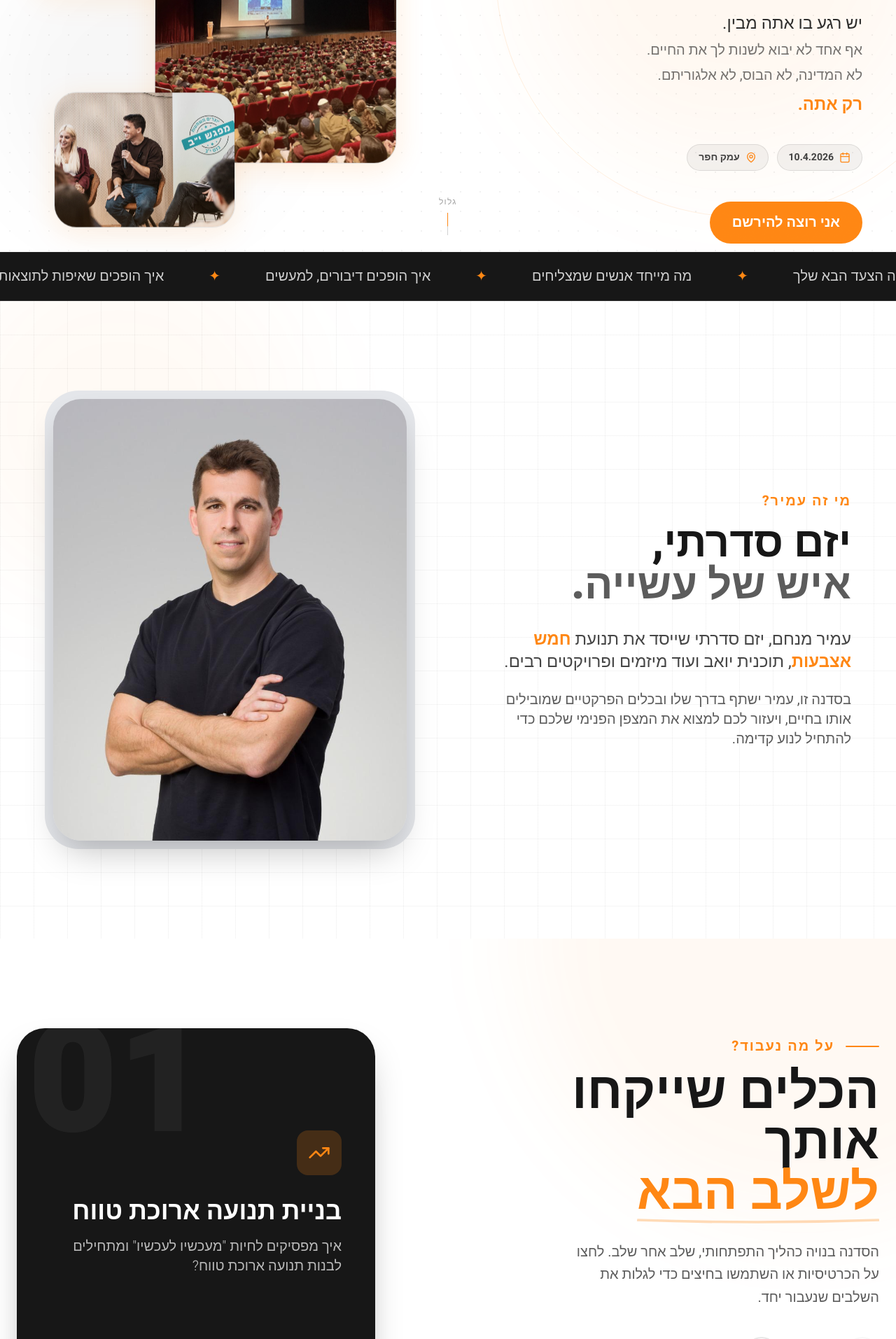
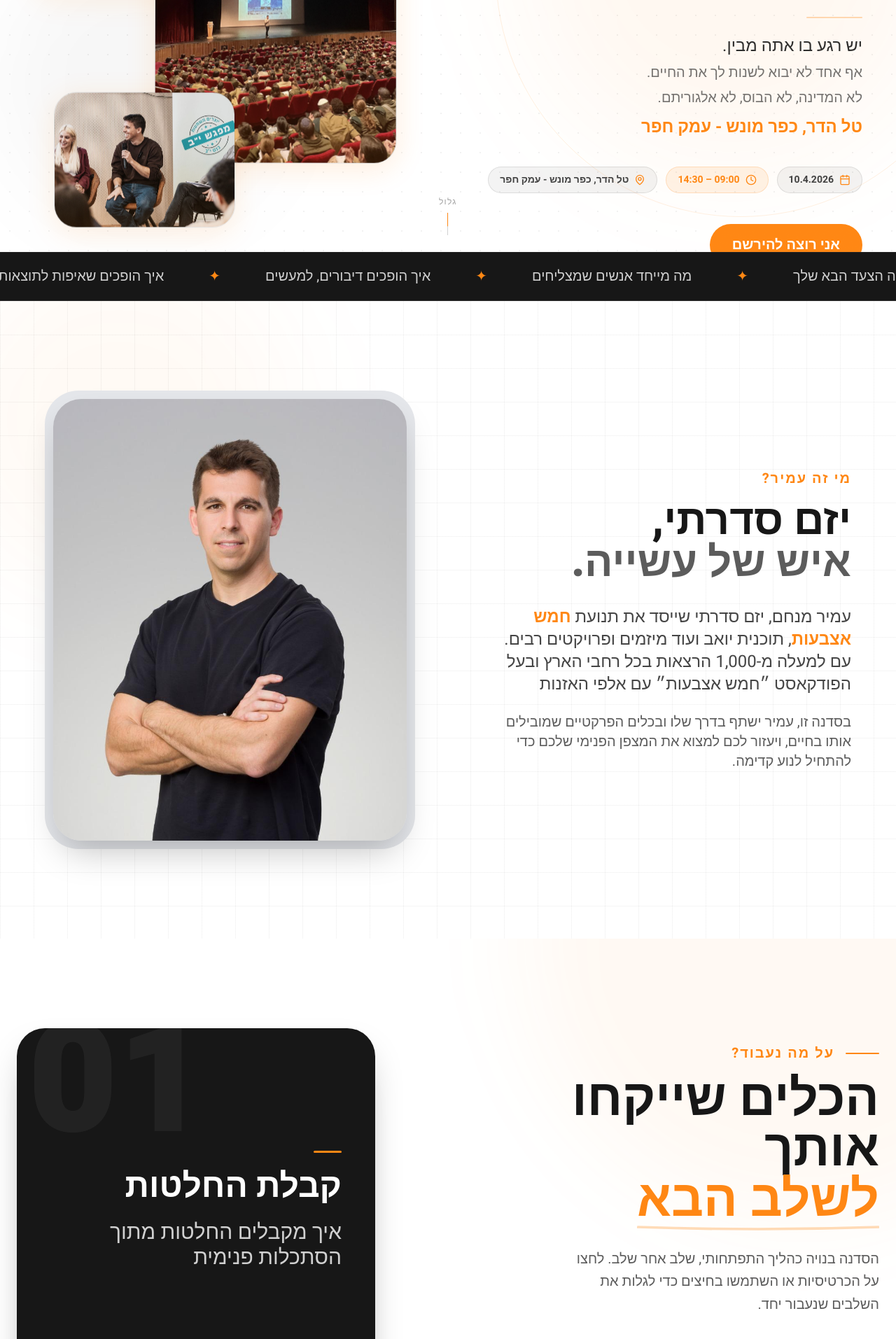
Before and after one commit to eladman/AMIR_PERSONAL, a Next.js app: page / in a window 1280 px wide. Shown: the part 440-2353 px from the top of the page at 70% size. Built offline with nearby package versions, Linux system fonts and the light colour scheme.

Commit message:
batch 1 of NOA fixes

```diff
--- a/src/app/globals.css
+++ b/src/app/globals.css
@@ -76,6 +76,7 @@
 /* Prevent flash of content before GSAP animations initialize */
 .hero-float-img,
 .hero-subtitle,
+.hero-tagline,
 .hero-manifesto,
 .hero-cta,
 .hero-scroll-indicator,
--- a/src/components/About.tsx
+++ b/src/components/About.tsx
@@ -54,12 +54,12 @@ export default function About() {
           </h2>
 
           <h3 className="about-element text-4xl md:text-5xl lg:text-6xl font-black mb-8 leading-tight">
-            יזם סדרתי, <br/>
+            יזם סדרתי, <br />
             <span className="text-secondary/70">איש של עשייה.</span>
           </h3>
 
           <p className="about-element text-xl md:text-2xl leading-relaxed text-secondary/80 font-medium">
-            עמיר מנחם, יזם סדרתי שייסד את תנועת <span className="text-primary font-bold">חמש אצבעות</span>, תוכנית יואב ועוד מיזמים ופרויקטים רבים.
+            עמיר מנחם, יזם סדרתי שייסד את תנועת <span className="text-primary font-bold">חמש אצבעות</span>, תוכנית יואב ועוד מיזמים ופרויקטים רבים. עם למעלה מ-1,000 הרצאות בכל רחבי הארץ ובעל הפודקאסט ״חמש אצבעות״ עם אלפי האזנות
           </p>
 
           <p className="about-element text-lg md:text-xl leading-relaxed text-secondary/70 mt-6">
--- a/src/components/Closing.tsx
+++ b/src/components/Closing.tsx
@@ -132,7 +132,7 @@ export default function Closing() {
           <span className="w-1 h-1 rounded-full bg-secondary/30" />
           <span className="inline-flex items-center gap-2 text-lg font-bold">
             <svg xmlns="http://www.w3.org/2000/svg" width="20" height="20" viewBox="0 0 24 24" fill="none" stroke="currentColor" strokeWidth="2" strokeLinecap="round" strokeLinejoin="round" className="text-primary"><path d="M20 10c0 6-8 12-8 12s-8-6-8-12a8 8 0 0 1 16 0Z"/><circle cx="12" cy="10" r="3"/></svg>
-            עמק חפר
+            טל הדר, כפר מונש - עמק חפר
           </span>
         </div>
 
--- a/src/components/Footer.tsx
+++ b/src/components/Footer.tsx
@@ -25,7 +25,7 @@ export default function Footer() {
         <div className="footer-el flex flex-col items-center md:items-start gap-2">
           <h4 className="font-black text-2xl tracking-tight">עמיר מנחם</h4>
           <p className="text-secondary/60 text-sm font-medium">מאפס לאחד - סדנה אישית</p>
-          <p className="text-secondary/50 text-xs font-medium">10.4.2026 · עמק חפר</p>
+          <p className="text-secondary/50 text-xs font-medium">10.4.2026 · טל הדר, כפר מונש - עמק חפר</p>
         </div>
 
         <div className="footer-el flex flex-wrap items-center justify-center md:justify-start gap-4 md:gap-6 text-secondary/60 text-sm font-medium">
--- a/src/components/Format.tsx
+++ b/src/components/Format.tsx
@@ -61,21 +61,14 @@ export default function Format() {
             איך זה יראה?
           </h2>
           <h3 className="format-text text-4xl md:text-5xl lg:text-6xl font-black mb-8 leading-tight">
-            תנועה. טבע. קפה. <br/>
-            <span className="text-secondary/60">מפגש אנושי נטול אינטרס.</span>
+            תוכן. טבע. תנועה.השראה. <br />
+            <span className="text-secondary/60">מפגש אנושי נטול אינטרס</span>
           </h3>
-          <p className="format-text text-2xl md:text-3xl leading-relaxed font-medium">
-            לא עוד ישיבה באולם —
-          </p>
-          <p className="format-text text-xl md:text-2xl leading-relaxed text-secondary/70 mt-2">
-            אלא סדנה חיה, תוך כדי תנועה, מחוץ לאזור הנוחות ובתוך הטבע.
-          </p>
-
-          {/* Date & Location details */}
+          {/* Date, Time & Location details */}
           <div className="format-text mt-10 flex flex-col gap-4">
             <div className="flex items-center gap-4">
               <div className="w-12 h-12 rounded-2xl bg-primary/10 flex items-center justify-center shrink-0">
-                <svg xmlns="http://www.w3.org/2000/svg" width="22" height="22" viewBox="0 0 24 24" fill="none" stroke="currentColor" strokeWidth="2" strokeLinecap="round" strokeLinejoin="round" className="text-primary"><rect width="18" height="18" x="3" y="4" rx="2" ry="2"/><line x1="16" x2="16" y1="2" y2="6"/><line x1="8" x2="8" y1="2" y2="6"/><line x1="3" x2="21" y1="10" y2="10"/></svg>
+                <svg xmlns="http://www.w3.org/2000/svg" width="22" height="22" viewBox="0 0 24 24" fill="none" stroke="currentColor" strokeWidth="2" strokeLinecap="round" strokeLinejoin="round" className="text-primary"><rect width="18" height="18" x="3" y="4" rx="2" ry="2" /><line x1="16" x2="16" y1="2" y2="6" /><line x1="8" x2="8" y1="2" y2="6" /><line x1="3" x2="21" y1="10" y2="10" /></svg>
               </div>
               <div>
                 <p className="text-sm text-secondary/50 font-medium">מתי?</p>
@@ -84,11 +77,20 @@ export default function Format() {
             </div>
             <div className="flex items-center gap-4">
               <div className="w-12 h-12 rounded-2xl bg-primary/10 flex items-center justify-center shrink-0">
-                <svg xmlns="http://www.w3.org/2000/svg" width="22" height="22" viewBox="0 0 24 24" fill="none" stroke="currentColor" strokeWidth="2" strokeLinecap="round" strokeLinejoin="round" className="text-primary"><path d="M20 10c0 6-8 12-8 12s-8-6-8-12a8 8 0 0 1 16 0Z"/><circle cx="12" cy="10" r="3"/></svg>
+                <svg xmlns="http://www.w3.org/2000/svg" width="22" height="22" viewBox="0 0 24 24" fill="none" stroke="currentColor" strokeWidth="2" strokeLinecap="round" strokeLinejoin="round" className="text-primary"><circle cx="12" cy="12" r="10" /><polyline points="12 6 12 12 16 14" /></svg>
+              </div>
+              <div>
+                <p className="text-sm text-secondary/50 font-medium">באיזה שעות?</p>
+                <p className="text-xl font-bold">09:00 – 14:30</p>
+              </div>
+            </div>
+            <div className="flex items-center gap-4">
+              <div className="w-12 h-12 rounded-2xl bg-primary/10 flex items-center justify-center shrink-0">
+                <svg xmlns="http://www.w3.org/2000/svg" width="22" height="22" viewBox="0 0 24 24" fill="none" stroke="currentColor" strokeWidth="2" strokeLinecap="round" strokeLinejoin="round" className="text-primary"><path d="M20 10c0 6-8 12-8 12s-8-6-8-12a8 8 0 0 1 16 0Z" /><circle cx="12" cy="10" r="3" /></svg>
               </div>
               <div>
                 <p className="text-sm text-secondary/50 font-medium">איפה?</p>
-                <p className="text-xl font-bold">עמק חפר</p>
+                <p className="text-xl font-bold">טל הדר, כפר מונש - עמק חפר</p>
               </div>
             </div>
           </div>
--- a/src/components/Hero.tsx
+++ b/src/components/Hero.tsx
@@ -18,7 +18,7 @@ export default function Hero() {
       // Reveal elements — runs synchronously before .from() sets opacity:0/transforms,
       // so no flash occurs (browser doesn't repaint mid-JS-execution)
       gsap.set(
-        ".hero-float-img, .hero-subtitle, .hero-manifesto, .hero-cta, .hero-scroll-indicator, .hero-line-1, .hero-line-2",
+        ".hero-float-img, .hero-subtitle, .hero-tagline, .hero-manifesto, .hero-cta, .hero-scroll-indicator, .hero-line-1, .hero-line-2",
         { visibility: "visible" }
       );
 
@@ -46,11 +46,18 @@ export default function Hero() {
         "-=0.7"
       );
 
-      // Subtitle
+      // Subtitle (above title)
       tl.from(
         ".hero-subtitle",
         { y: 20, opacity: 0, duration: 0.8 },
         "-=0.5"
+      );
+
+      // Tagline (below title)
+      tl.from(
+        ".hero-tagline",
+        { y: 15, opacity: 0, duration: 0.7 },
+        "-=0.4"
       );
 
       // Manifesto stagger
@@ -182,6 +189,11 @@ export default function Hero() {
             </span>
           </h1>
 
+          {/* Subtitle tagline */}
+          <p className="hero-tagline text-secondary/50 text-lg md:text-2xl font-light mb-6 md:mb-8 tracking-wide">
+            איך הופכים שאיפות למעשים...
+          </p>
+
           {/* Accent line */}
           <div className="hero-line-accent w-0 h-[2px] bg-primary/30 rounded-full mb-6" />
 
@@ -197,19 +209,23 @@ export default function Hero() {
               לא המדינה, לא הבוס, לא אלגוריתם.
             </p>
             <p className="hero-manifesto text-primary text-xl md:text-2xl font-bold mt-1">
-              רק אתה.
+              טל הדר, כפר מונש - עמק חפר
             </p>
           </div>
 
-          {/* Date & Location badge */}
+          {/* Date, Time & Location badge */}
           <div className="hero-manifesto flex flex-wrap items-center gap-3 mb-6">
             <span className="inline-flex items-center gap-2 bg-secondary/5 border border-secondary/10 rounded-full px-4 py-2 text-sm font-bold text-secondary/80">
               <svg xmlns="http://www.w3.org/2000/svg" width="16" height="16" viewBox="0 0 24 24" fill="none" stroke="currentColor" strokeWidth="2" strokeLinecap="round" strokeLinejoin="round" className="text-primary"><rect width="18" height="18" x="3" y="4" rx="2" ry="2"/><line x1="16" x2="16" y1="2" y2="6"/><line x1="8" x2="8" y1="2" y2="6"/><line x1="3" x2="21" y1="10" y2="10"/></svg>
               10.4.2026
             </span>
+            <span className="inline-flex items-center gap-2 bg-primary/10 border border-primary/20 rounded-full px-4 py-2 text-sm font-bold text-primary">
+              <svg xmlns="http://www.w3.org/2000/svg" width="16" height="16" viewBox="0 0 24 24" fill="none" stroke="currentColor" strokeWidth="2" strokeLinecap="round" strokeLinejoin="round"><circle cx="12" cy="12" r="10"/><polyline points="12 6 12 12 16 14"/></svg>
+              09:00 – 14:30
+            </span>
             <span className="inline-flex items-center gap-2 bg-secondary/5 border border-secondary/10 rounded-full px-4 py-2 text-sm font-bold text-secondary/80">
               <svg xmlns="http://www.w3.org/2000/svg" width="16" height="16" viewBox="0 0 24 24" fill="none" stroke="currentColor" strokeWidth="2" strokeLinecap="round" strokeLinejoin="round" className="text-primary"><path d="M20 10c0 6-8 12-8 12s-8-6-8-12a8 8 0 0 1 16 0Z"/><circle cx="12" cy="10" r="3"/></svg>
-              עמק חפר
+              טל הדר, כפר מונש - עמק חפר
             </span>
           </div>
 
--- a/src/components/Topics.tsx
+++ b/src/components/Topics.tsx
@@ -3,53 +3,23 @@
 import { useEffect, useRef, useState } from "react";
 import gsap from "gsap";
 import { ScrollTrigger } from "gsap/ScrollTrigger";
-import {
-  TrendingUp,
-  Target,
-  Shield,
-  Lightbulb,
-  Activity,
-  Users,
-  ChevronLeft,
-  ChevronRight
-} from "lucide-react";
+import { ChevronLeft, ChevronRight } from "lucide-react";
 
 const topics = [
   {
     id: 1,
-    title: "בניית תנועה ארוכת טווח",
-    description: 'איך מפסיקים לחיות "מעכשיו לעכשיו" ומתחילים לבנות תנועה ארוכת טווח?',
-    icon: TrendingUp,
+    title: "קבלת החלטות",
+    description: "איך מקבלים החלטות מתוך הסתכלות פנימית",
   },
   {
     id: 2,
-    title: "אזור ההרמוניה האישי",
-    description: "איך מוצאים את אזור ההרמוניה האישי שלך? — מודל האיקיגאי",
-    icon: Target,
+    title: "מודל לבניית רעיון מארגן",
+    description: "איך עושים בחירות שמובילות אותי למקומות של צמיחה ושגשוג",
   },
   {
     id: 3,
-    title: "בניית סנטר חזק",
-    description: "איך בונים סנטר חזק — הלימה בין מחשבה, דיבור ולב",
-    icon: Shield,
-  },
-  {
-    id: 4,
-    title: "נבונים מול חכמים",
-    description: "למה אנשים נבונים חשובים יותר מחכמים?",
-    icon: Lightbulb,
-  },
-  {
-    id: 5,
-    title: "אימון כדרך חיים",
-    description: "איך להפוך אימון יומיומי לדרך חיים",
-    icon: Activity,
-  },
-  {
-    id: 6,
-    title: "עשייה למען אחרים",
-    description: "למה התכלית האמיתית קשורה תמיד בעשייה למען אחרים",
-    icon: Users,
+    title: "תובנות וכלים",
+    description: "יזמות, השפעה, ואורח חיים פרואקטיבי במציאות משתנה",
   },
 ];
 
@@ -101,11 +71,6 @@ export default function Topics() {
     return () => ctx.revert();
   }, []);
 
-  useEffect(() => {
-    const activeIcon = document.querySelector(`.topic-icon-${activeIndex}`);
-    if (!activeIcon) return;
-    gsap.from(activeIcon, { scale: 0.7, duration: 0.5, ease: "back.out(2)" });
-  }, [activeIndex]);
 
   return (
     <section id="topics" ref={containerRef} className="py-24 md:py-32 px-6 bg-background relative overflow-hidden">
@@ -163,10 +128,9 @@ export default function Topics() {
         </div>
 
         {/* Left Column - Card Stack */}
-        <div className="lg:w-7/12 relative stack-container h-[380px] md:h-[450px] lg:h-[500px] w-full mt-10 lg:mt-0">
+        <div className="lg:w-7/12 relative stack-container h-[420px] md:h-[480px] lg:h-[520px] w-full mt-10 lg:mt-0">
           <div className="relative w-full h-full max-w-lg mx-auto lg:mr-auto lg:ml-0">
             {topics.map((topic, index) => {
-              const Icon = topic.icon;
               const offset = index - activeIndex;
               const isActive = offset === 0;
               const isPast = offset < 0;
@@ -200,15 +164,13 @@ export default function Topics() {
 
                   <div className="relative z-10 transform transition-transform duration-700"
                        style={{ transform: isActive ? 'translateY(0)' : 'translateY(20px)' }}>
-                    <div className={`topic-icon-${index} w-12 h-12 md:w-16 md:h-16 bg-primary/20 rounded-2xl flex items-center justify-center mb-4 md:mb-8 text-primary transition-all duration-500 hover:scale-110 hover:bg-primary hover:text-secondary`}>
-                      <Icon size={32} strokeWidth={2} />
-                    </div>
+                    <div className="mb-4 md:mb-6 w-10 h-[3px] bg-primary rounded-full" />
 
-                    <h4 className="text-2xl md:text-3xl lg:text-4xl font-bold mb-4 text-white">
+                    <h4 className="text-3xl md:text-4xl lg:text-5xl font-black mb-6 text-white leading-tight">
                       {topic.title}
                     </h4>
 
-                    <p className="text-base md:text-xl text-white/70 leading-relaxed font-light">
+                    <p className="text-xl md:text-2xl lg:text-3xl text-white/80 leading-relaxed font-medium">
                       {topic.description}
                     </p>
                   </div>
```
Also changed, not shown: src/components/Audience.tsx (+2 -7 lines), 1 other file (tests, documents, lock files or other folders).
